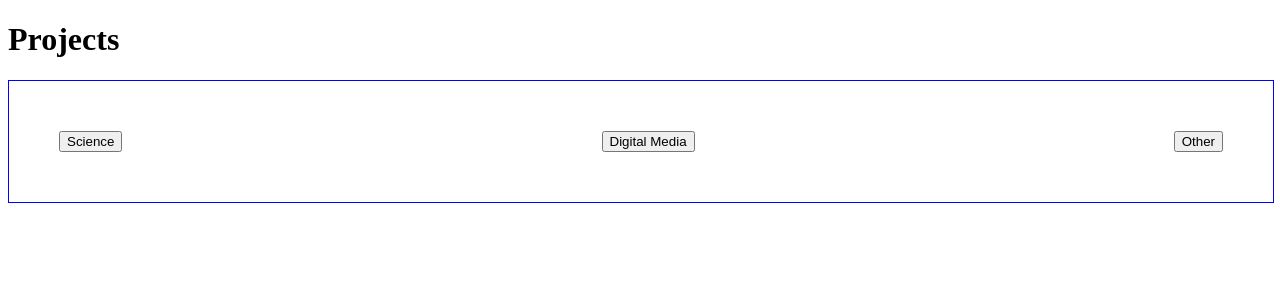
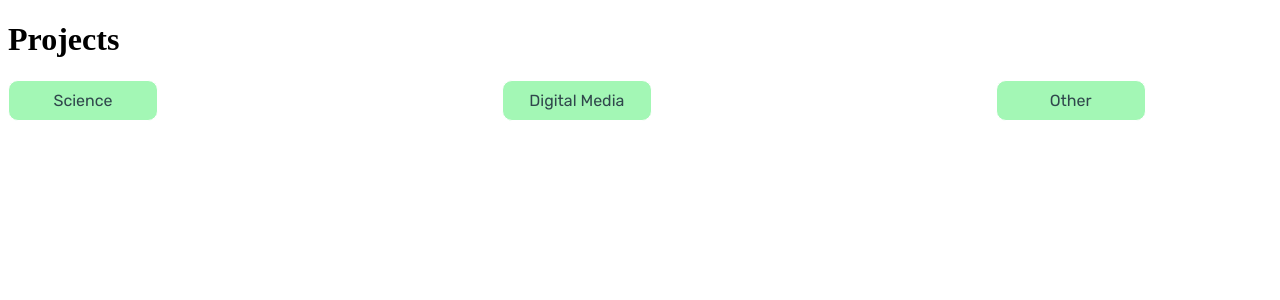
Before and after one commit to karlysoldner/IDM-232, a PHP site: page /newprojects.html in a window 1280 px wide. Shown: the part 134-434 px from the top of the page. Run offline with PHP 8.4, Linux system fonts and the light colour scheme; some libraries are stand-ins or nearby versions.

Commit message:
consolidated

```diff
--- a/newprojects.html
+++ b/newprojects.html
@@ -10,15 +10,31 @@
     <link rel="stylesheet" type="text/css"
       href="https://fonts.googleapis.com/css?family=Dosis">
 <style>.container{
-    width: 100%;
-    float: left;
-    border: solid 1px blue;
+    width: 90%;
+    float: center;
+    /*border: solid 1px blue;*/
     text-align: center;
+
 }
 .container button{
-    display: inline-block;
-    margin: 50px;
+            width: 150px;
+            font-family: 'Rubik', sans-serif;
+            font-size: 100%;
+            padding: 10px;
+            cursor: pointer;
+            background: #A3F7B5;
+            color: #30474C;
+            border: 1px solid white;
+            border-radius: 10px;
+            text-decoration: none;
 }
+
+.container button:hover {
+            color: white;
+            background: #40c9a2;
+            border: 1px solid #fff;
+          }
+
 #btn1{
     float:left;
 }
@@ -29,8 +45,21 @@
   <script src="https://ajax.googleapis.com/ajax/libs/jquery/2.1.3/jquery.min.js"></script>
     <script type = "text/javascript">
 function myAjax () {
+  button = event.target.id;
+  if(button == "btn1")
+  {
+    requestType = '\'science\'';
+  }
+  else if( button == "btn2")
+  {
+    requestType = '\'digital media\'';
+  }
+  else if(button == "btn3")
+  {
+    requestType = '\'other\'';
+  }
 $.ajax( { type : 'POST',
-          data : { },
+          data : {data: requestType},
           url  : 'science.php',              // <=== CALL THE PHP FUNCTION HERE.
           success: function ( data ) {
             //alert(data) ;
@@ -42,33 +71,6 @@ $.ajax( { type : 'POST',
         });
 }
 
-function myDigitalMedia () {
-$.ajax( { type : 'POST',
-          data : { },
-          url  : 'digitalmedia.php',              // <=== CALL THE PHP FUNCTION HERE.
-          success: function ( data ) {
-            //alert(data) ;
-            document.getElementById("results").innerHTML = data ;               // <=== VALUE RETURNED FROM FUNCTION.
-          },
-          error: function ( xhr ) {
-            alert( "error" );
-          }
-        });
-}
-
-function myOther () {
-$.ajax( { type : 'POST',
-          data : { },
-          url  : 'other.php',              // <=== CALL THE PHP FUNCTION HERE.
-          success: function ( data ) {
-            //alert(data) ;
-            document.getElementById("results").innerHTML = data ;               // <=== VALUE RETURNED FROM FUNCTION.
-          },
-          error: function ( xhr ) {
-            alert( "error" );
-          }
-        });
-}
     </script>
 
     <title>Projects</title>
@@ -102,8 +104,8 @@ $.ajax( { type : 'POST',
 
 <div class='container'>
     <button onclick="myAjax()" id="btn1">Science</button>
-    <button onclick="myDigitalMedia()" id="btn2">Digital Media</button>
-    <button onclick="myOther()" id="btn3">Other</button>
+    <button onclick="myAjax()" id="btn2">Digital Media</button>
+    <button onclick="myAjax()" id="btn3">Other</button>
 </div>
 <div id="results">
 
```
Also changed, not shown: science.php (+13 -10 lines).
